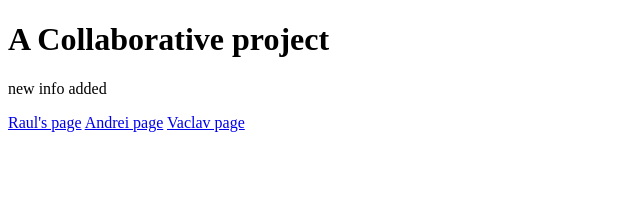
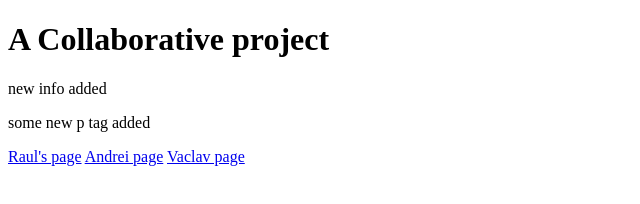
Before and after one commit to PuffCab/collab-git-pandas, a plain HTML site: page index.html in a window 1280 px wide. Shown: the whole page, without its empty margins (0-640 px from the left). Drawn offline with Linux system fonts and the light colour scheme.

Commit message:
new p tag added

```diff
--- a/index.html
+++ b/index.html
@@ -8,7 +8,8 @@
   <body>
     <h1>A Collaborative project</h1>
     <p>new info added</p>
-     <a href="raul.html">Raul's page</a>
+    <p>some new p tag added</p>
+    <a href="raul.html">Raul's page</a>
     <a href="andrei.html">Andrei page</a>
     <a href="vaclav.html"> Vaclav page</a>
   </body>
```
